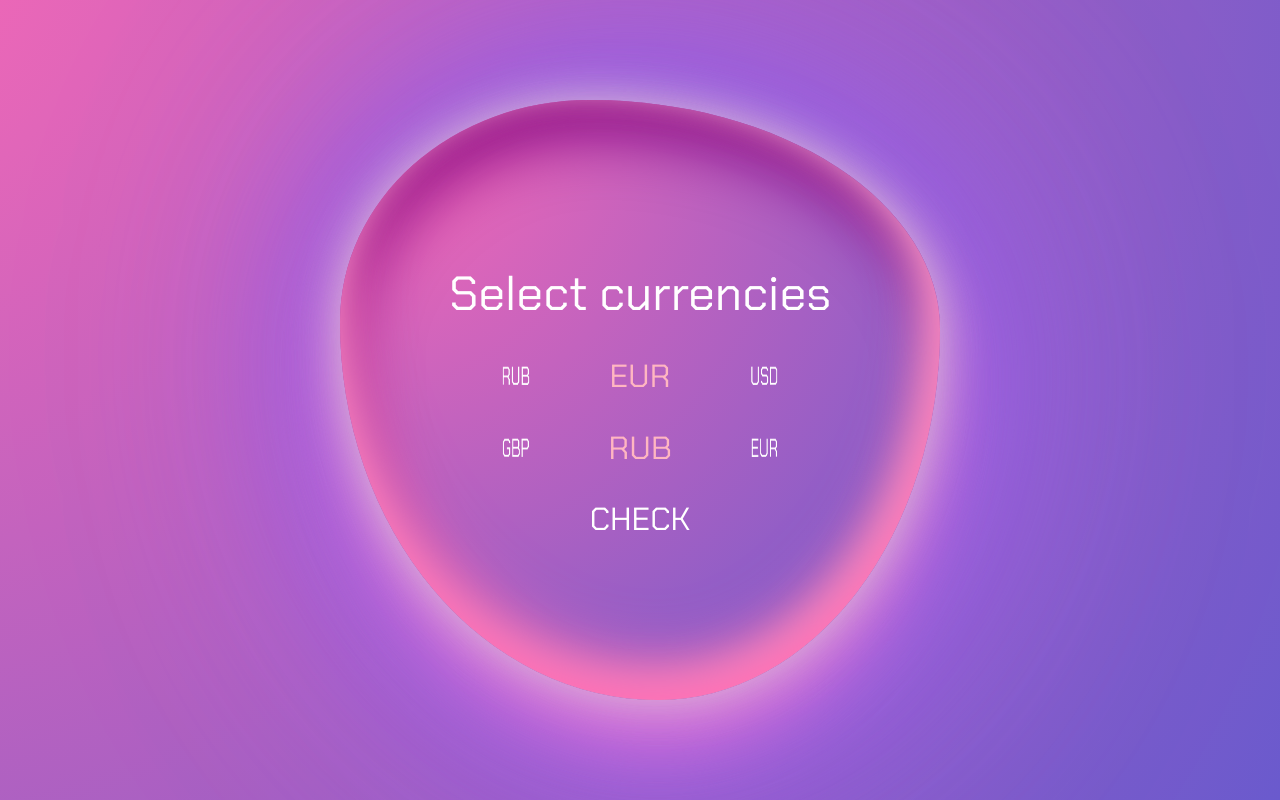
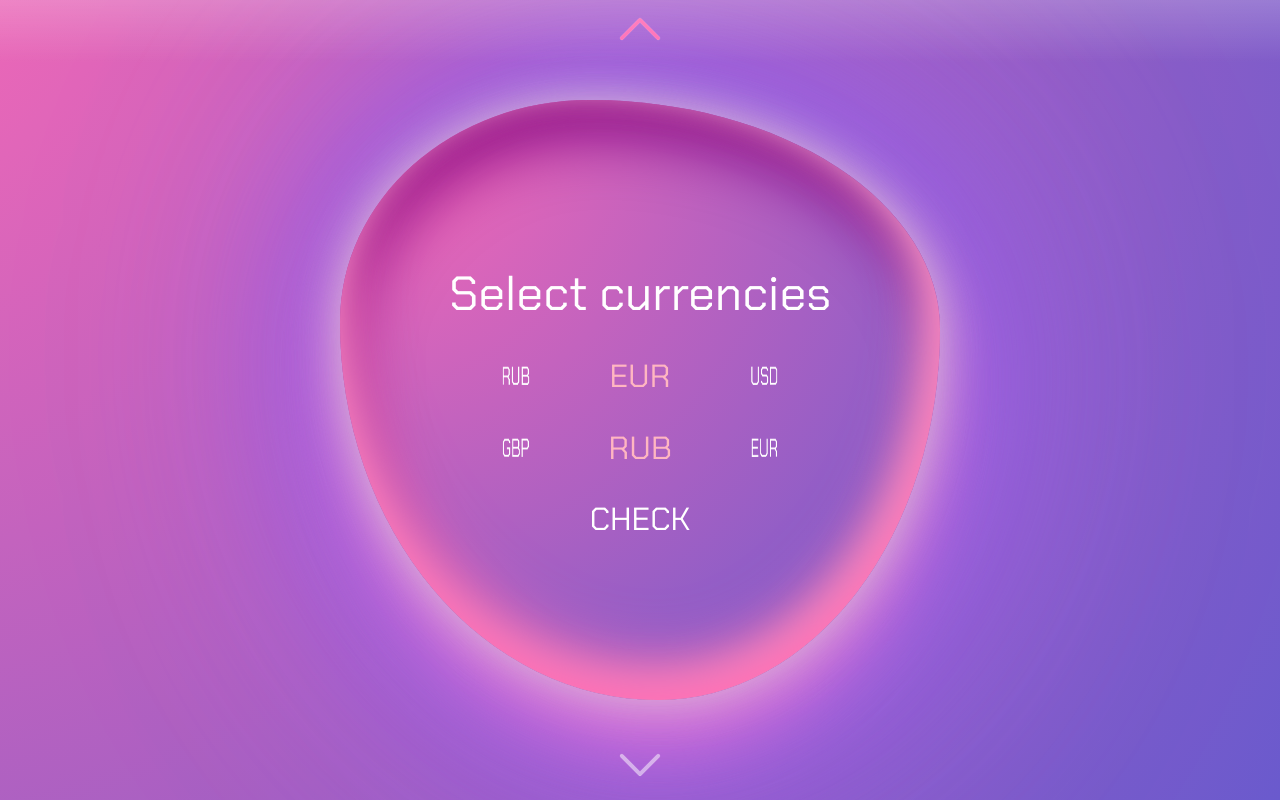
Before and after one commit to NikiSerov/widgets, a website: page src/index.html in a window 1280 px wide. Both pictures are taken after a click on the button "CHECK". Drawn offline with nearby package versions, Linux system fonts and the light colour scheme; files that its build step writes are made by us from their sources; no server answers.

Commit message:
added widgets nav buttons

```diff
--- a/src/index.html
+++ b/src/index.html
@@ -18,6 +18,30 @@
 </head>
 
 <body>
+    <button class="widgets-nav-button widgets-nav-button--prev">
+        <svg class="widgets-nav-button__svg" fill="#ffffff" height="150px" width="150px" version="1.1" id="Layer_1" xmlns="http://www.w3.org/2000/svg"
+            xmlns:xlink="http://www.w3.org/1999/xlink" viewBox="-33 -33 396.00 396.00" xml:space="preserve"
+            stroke="#ffffff" transform="matrix(1, 0, 0, 1, 0, 0)rotate(0)">
+            <g id="SVGRepo_bgCarrier" stroke-width="0" />
+            <g id="SVGRepo_tracerCarrier" stroke-linecap="round" stroke-linejoin="round" />
+            <g id="SVGRepo_iconCarrier">
+                <path id="XMLID_224_"
+                    d="M325.606,229.393l-150.004-150C172.79,76.58,168.974,75,164.996,75c-3.979,0-7.794,1.581-10.607,4.394 l-149.996,150c-5.858,5.858-5.858,15.355,0,21.213c5.857,5.857,15.355,5.858,21.213,0l139.39-139.393l139.397,139.393 C307.322,253.536,311.161,255,315,255c3.839,0,7.678-1.464,10.607-4.394C331.464,244.748,331.464,235.251,325.606,229.393z" />
+            </g>
+        </svg>
+    </button>
+    <button class="widgets-nav-button widgets-nav-button--next">
+        <svg class="widgets-nav-button__svg" fill="#ffffff" height="150px" width="150px" version="1.1" id="Layer_1" xmlns="http://www.w3.org/2000/svg"
+            xmlns:xlink="http://www.w3.org/1999/xlink" viewBox="-33 -33 396.00 396.00" xml:space="preserve"
+            stroke="#ffffff" transform="matrix(1, 0, 0, -1, 0, 0)rotate(0)">
+            <g id="SVGRepo_bgCarrier" stroke-width="0" />
+            <g id="SVGRepo_tracerCarrier" stroke-linecap="round" stroke-linejoin="round" />
+            <g id="SVGRepo_iconCarrier">
+                <path id="XMLID_224_"
+                    d="M325.606,229.393l-150.004-150C172.79,76.58,168.974,75,164.996,75c-3.979,0-7.794,1.581-10.607,4.394 l-149.996,150c-5.858,5.858-5.858,15.355,0,21.213c5.857,5.857,15.355,5.858,21.213,0l139.39-139.393l139.397,139.393 C307.322,253.536,311.161,255,315,255c3.839,0,7.678-1.464,10.607-4.394C331.464,244.748,331.464,235.251,325.606,229.393z" />
+            </g>
+        </svg>
+    </button>
     <div class="bubble">
         <div class="bubble__inner">
             <div class="currency-rate">
--- a/src/js/index.js
+++ b/src/js/index.js
@@ -36,7 +36,7 @@ const getCurrencyText = (baseCurr, rateCurr, rate) => {
     return `1 ${baseCurr} = ${rate} ${rateCurr}`;
 };
 
-const toggleCurrencyWrappers = (containerToHide, containerToShow) => {
+const toggleContainers = (containerToHide, containerToShow) => {
     containerToHide.animate({opacity: 'hide'}, 400, () => {
         $(this).hide();
     });
@@ -55,11 +55,11 @@ const checkBtnClickHandler = async () => {
     const [rate1, rate2] = await getRates(currency1, currency2);
     setRates('.currency-rate__rate--first', currency1, currency2, rate1);
     setRates('.currency-rate__rate--second', currency2, currency1, rate2);
-    toggleCurrencyWrappers($('.currency-rate__select-wrapper'), $('.currency-rate__rates-wrapper'));
+    toggleContainers($('.currency-rate__select-wrapper'), $('.currency-rate__rates-wrapper'));
 };
 
 const resetCurrency = () => {
-    toggleCurrencyWrappers($('.currency-rate__rates-wrapper'), $('.currency-rate__select-wrapper'));
+    toggleContainers($('.currency-rate__rates-wrapper'), $('.currency-rate__select-wrapper'));
     setTimeout(() => {
         $('.currency-rate__rate').text('');
     }, 500)
--- /dev/null
+++ b/src/scss/keyframes.scss
@@ -0,0 +1,53 @@
+@import "variables";
+
+@keyframes anim {
+
+    0%,
+    100% {
+        border-radius: 30% 70% 70% 30% / 30% 52% 48% 70%;
+        box-shadow: 0 -2vmin 4vmin $lightpink inset, 0 -4vmin 4vmin $mediumpurple inset,
+            0 -2vmin 7vmin $purple inset;
+    }
+
+    10% {
+        border-radius: 50% 50% 20% 80% / 25% 80% 20% 75%;
+    }
+
+    20% {
+        border-radius: 67% 33% 47% 53% / 37% 20% 80% 63%;
+    }
+
+    30% {
+        border-radius: 39% 61% 47% 53% / 37% 40% 60% 63%;
+        box-shadow: 0 -4vmin 8vmin $hotpink inset, -1vmin -2vmin 6vmin $lightpink inset,
+            -1vmin -2vmin 4vmin $mediumpurple inset, 1vmin 4vmin 8vmin $purple inset;
+    }
+
+    40% {
+        border-radius: 39% 61% 82% 18% / 74% 40% 60% 26%;
+    }
+
+    50% {
+        border-radius: 100%;
+        box-shadow: 0 4vmin 16vmin $hotpink inset, 0 2vmin 5vmin $lightpink inset, 0 4vmin 4vmin $mediumpurple inset,
+            0 6vmin 8vmin $purple inset;
+    }
+
+    60% {
+        border-radius: 50% 50% 53% 47% / 72% 69% 31% 28%;
+    }
+
+    70% {
+        border-radius: 50% 50% 53% 47% / 26% 22% 78% 74%;
+        box-shadow: 1vmin 1vmin 8vmin $lightpink inset,
+            2vmin -1vmin 4vmin $mediumpurple inset, -1vmin -1vmin 16vmin $purple inset;
+    }
+
+    80% {
+        border-radius: 50% 50% 53% 47% / 26% 69% 31% 74%;
+    }
+
+    90% {
+        border-radius: 20% 80% 20% 80% / 20% 80% 20% 80%;
+    }
+}
--- /dev/null
+++ b/src/scss/mixins.scss
@@ -0,0 +1,6 @@
+@mixin hoverScaleHotPink {
+    &:hover {
+        color: $hotpink;
+        transform: scale(1.05);
+    }
+}
--- a/src/scss/styles.scss
+++ b/src/scss/styles.scss
@@ -1,56 +1,6 @@
 @import "variables";
-
-@keyframes anim {
-
-    0%,
-    100% {
-        border-radius: 30% 70% 70% 30% / 30% 52% 48% 70%;
-        box-shadow: 0 -2vmin 4vmin $lightpink inset, 0 -4vmin 4vmin $mediumpurple inset,
-            0 -2vmin 7vmin $purple inset;
-    }
-
-    10% {
-        border-radius: 50% 50% 20% 80% / 25% 80% 20% 75%;
-    }
-
-    20% {
-        border-radius: 67% 33% 47% 53% / 37% 20% 80% 63%;
-    }
-
-    30% {
-        border-radius: 39% 61% 47% 53% / 37% 40% 60% 63%;
-        box-shadow: 0 -4vmin 8vmin $hotpink inset, -1vmin -2vmin 6vmin $lightpink inset,
-            -1vmin -2vmin 4vmin $mediumpurple inset, 1vmin 4vmin 8vmin $purple inset;
-    }
-
-    40% {
-        border-radius: 39% 61% 82% 18% / 74% 40% 60% 26%;
-    }
-
-    50% {
-        border-radius: 100%;
-        box-shadow: 0 4vmin 16vmin $hotpink inset, 0 2vmin 5vmin $lightpink inset, 0 4vmin 4vmin $mediumpurple inset,
-            0 6vmin 8vmin $purple inset;
-    }
-
-    60% {
-        border-radius: 50% 50% 53% 47% / 72% 69% 31% 28%;
-    }
-
-    70% {
-        border-radius: 50% 50% 53% 47% / 26% 22% 78% 74%;
-        box-shadow: 1vmin 1vmin 8vmin $lightpink inset,
-            2vmin -1vmin 4vmin $mediumpurple inset, -1vmin -1vmin 16vmin $purple inset;
-    }
-
-    80% {
-        border-radius: 50% 50% 53% 47% / 26% 69% 31% 74%;
-    }
-
-    90% {
-        border-radius: 20% 80% 20% 80% / 20% 80% 20% 80%;
-    }
-}
+@import "keyframes";
+@import "mixins";
 
 * {
     padding: 0;
@@ -104,15 +54,62 @@ button {
     font-weight: 400;
     color: $white;
     cursor: pointer;
-
-    &:hover {
-        color: $hotpink;
-        transform: scale(1.05);
-    }
 }
 
 textarea {
     resize: none;
+}
+
+.widgets-nav-button {
+    position: absolute;
+    width: 100%;
+    height: 8vmin;
+    z-index: 1;
+    transition: background-image 0.3s ease-in-out;
+
+    &::after {
+        content: "";
+        background-image: linear-gradient(to bottom, rgba($color: $white, $alpha: 0.2), transparent);
+        opacity: 0;
+        transition: opacity 0.3s;
+        width: 100%;
+        height: 8vmin;
+        position: absolute;
+        left: 0;
+        top: 0;
+    }
+
+    &:hover {
+        &::after {
+            opacity: 1;
+        }
+
+        .widgets-nav-button__svg g path {
+            fill: $hotpink;
+        }
+    }
+
+    .widgets-nav-button__svg {
+        width: 6vmin;
+        height: 6vmin;
+
+        g path {
+            transition: fill 0.3s;
+            fill: rgba($color: $white, $alpha: 0.5);
+        }
+    }
+
+    &--prev {
+        top: 0;
+    }
+
+    &--next {
+        bottom: 0;
+
+        &::after {
+            background-image: linear-gradient(to top, rgba($color: $white, $alpha: 0.2), transparent);
+        }
+    }
 }
 
 .bubble {
@@ -152,6 +149,8 @@ textarea {
     &__check-button {
         font-size: 4vmin;
         transition: all 0.3s;
+
+        @include hoverScaleHotPink;
     }
 
     &__rates-wrapper {
@@ -170,6 +169,8 @@ textarea {
 
     &__reset-btn {
         transition: all 0.3s;
+
+        @include hoverScaleHotPink;
 
         svg {
             width: 7vmin;
```
Also changed, not shown: build/icons/down-arrow-svg.svg (added), build/icons/up-arrow-svg.svg (added), build/index.html, build/js/scripts.js, build/styles/styles.css, src/css/keyframes.css (added), src/css/mixins.css (added), src/css/styles.css, src/icons/down-arrow-svg.svg (added), src/icons/up-arrow-svg.svg (added).
